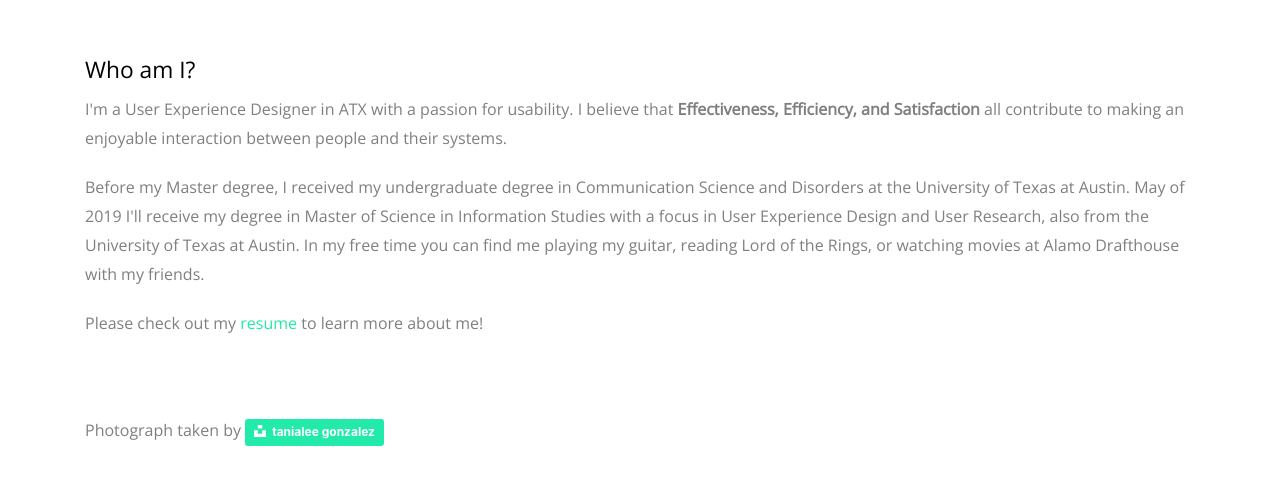
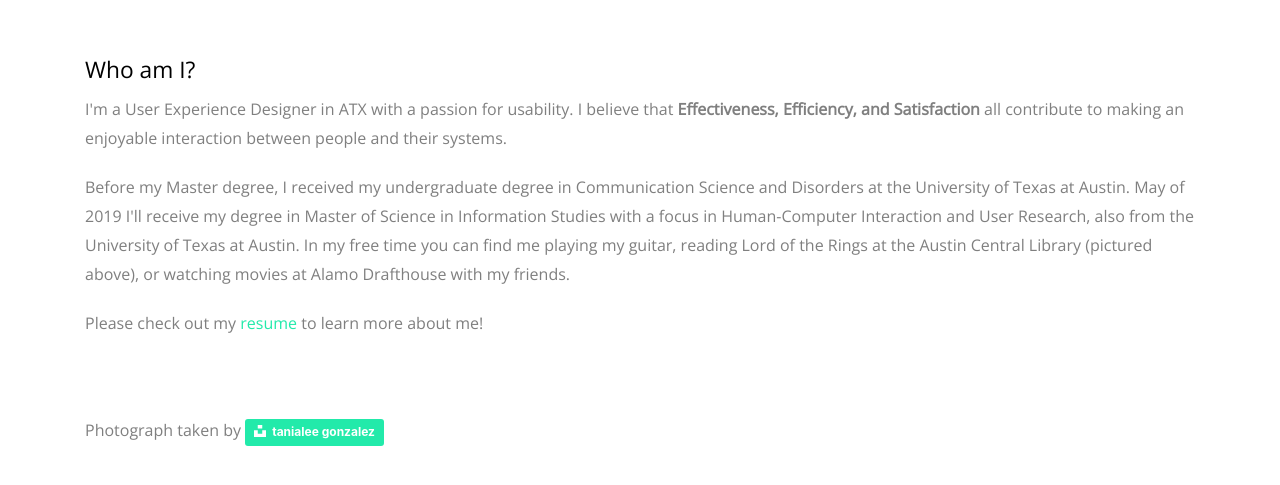
Before and after one commit to wagoogoo/Jennifer_Nwaogwugwu.github.io, a website: page about.html in a window 1280 px wide. Shown: the part 936-1421 px from the top of the page. Drawn offline with nearby package versions, Linux system fonts and the light colour scheme; files whose address does not match are found by name.

Commit message:
updates to About Me page

```diff
--- a/about.html
+++ b/about.html
@@ -68,7 +68,7 @@
           <div class="col-md-12">
             <h2>Who am I?</h2>
             <p>I'm a User Experience Designer in ATX with a passion for usability. I believe that <b>Effectiveness, Efficiency, and Satisfaction</b> all contribute to making an enjoyable interaction between people and their systems.</p>
-            <p>Before my Master degree, I received my undergraduate degree in Communication Science and Disorders at the University of Texas at Austin. May of 2019 I'll receive my degree in Master of Science in Information Studies with a focus in User Experience Design and User Research, also from the University of Texas at Austin. In my free time you can find me playing my guitar, reading Lord of the Rings, or watching movies at Alamo Drafthouse with my friends.</p>
+            <p>Before my Master degree, I received my undergraduate degree in Communication Science and Disorders at the University of Texas at Austin. May of 2019 I'll receive my degree in Master of Science in Information Studies with a focus in Human-Computer Interaction and User Research, also from the University of Texas at Austin. In my free time you can find me playing my guitar, reading Lord of the Rings at the Austin Central Library (pictured above), or watching movies at Alamo Drafthouse with my friends.</p>
             <p>Please check out my <a href="jennifer-nwaogwugwu-resume.pdf">resume</a> to learn more about me!</p>
             <br>
             <br>
```
